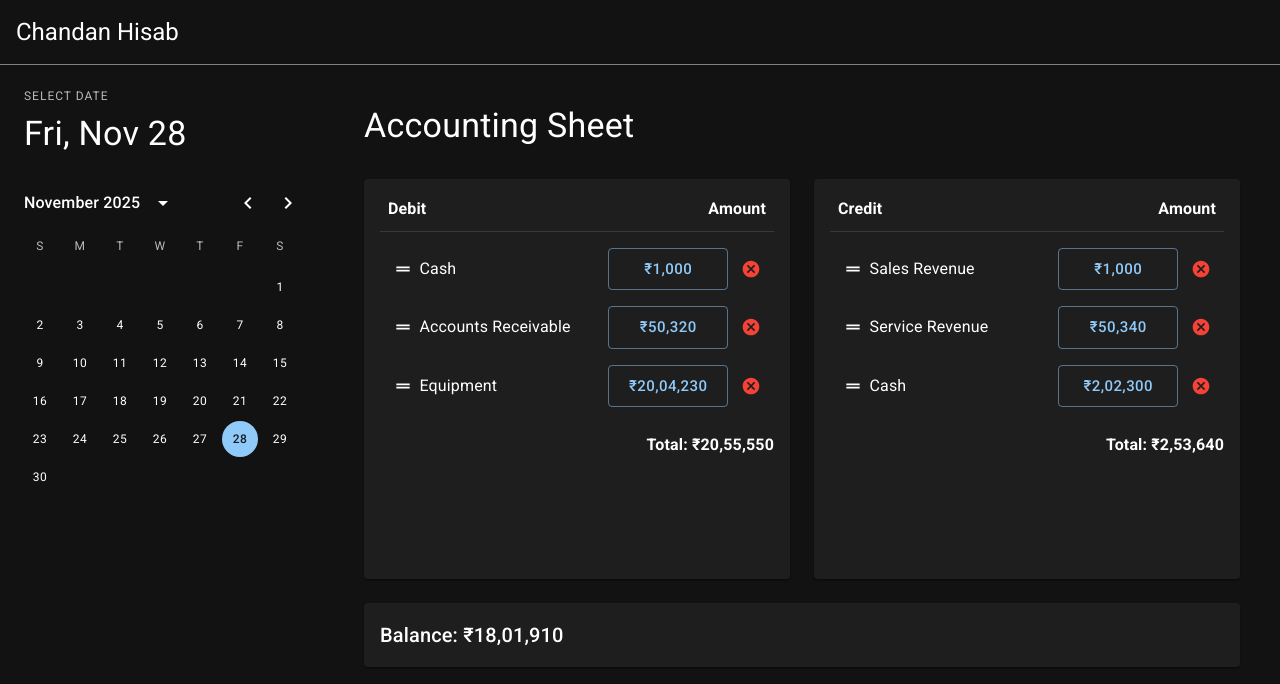
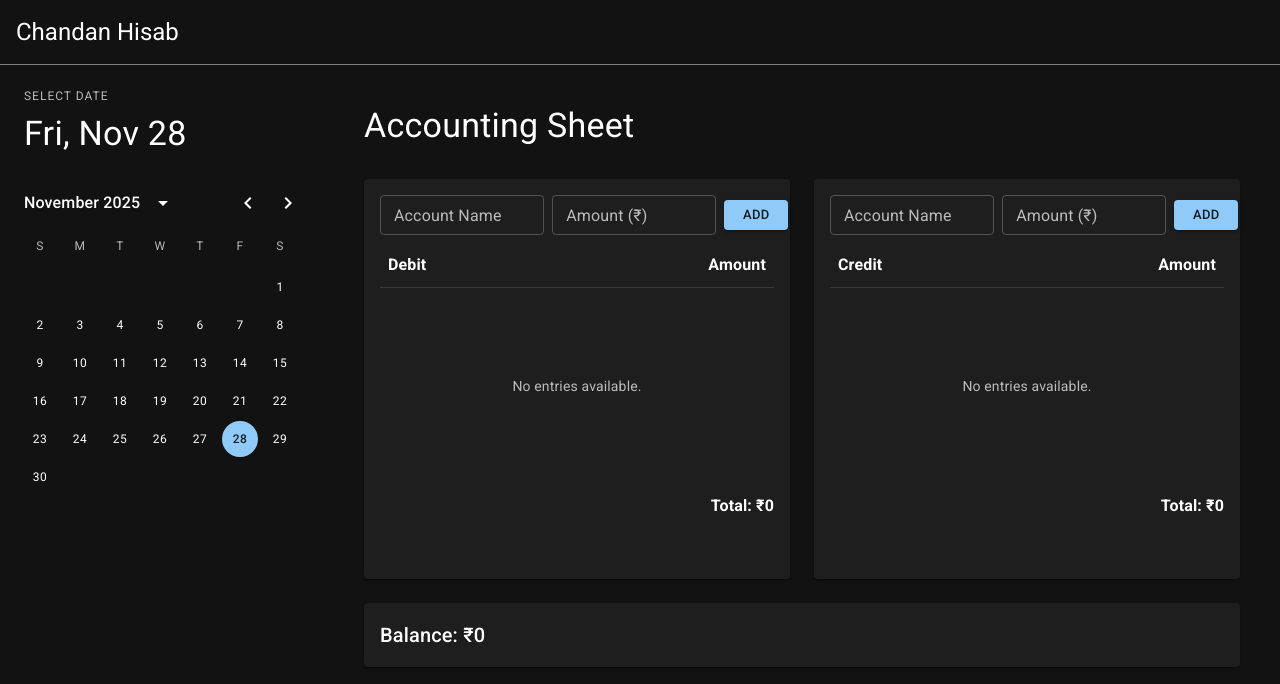
Before and after one commit to sidoshi/jama-udhar, a React (Vite) app: page / in a window 1280 px wide. Shown: the top 684 px of the page. Built offline with nearby package versions, Linux system fonts and the light colour scheme.

Commit message:
add entries

```diff
--- a/src/CashBook/CashBook.tsx
+++ b/src/CashBook/CashBook.tsx
@@ -1,4 +1,4 @@
-import { useState } from "react";
+import { useRef, useState } from "react";
 import {
   Paper,
   Typography,
@@ -7,6 +7,7 @@ import {
   Divider,
   IconButton,
   Button,
+  TextField,
 } from "@mui/material";
 import {
   DndContext,
@@ -106,12 +107,98 @@ function DNDRow({ entry }: DNDRowProps) {
   );
 }
 
+type AddEntryFormProps = {
+  type: Entry["type"];
+};
+
+function AddEntryForm({ type }: AddEntryFormProps) {
+  const addEntry = useAppStore((state) => state.addEntry);
+  const [account, setAccount] = useState("");
+  const [amount, setAmount] = useState<number | "">("");
+  const accountRef = useRef<HTMLInputElement>(null);
+
+  const onAccountChange = (e: React.ChangeEvent<HTMLInputElement>) => {
+    const newValue = e.target.value || "";
+    setAccount(newValue.toUpperCase());
+  };
+
+  const onAmountChange = (e: React.ChangeEvent<HTMLInputElement>) => {
+    const value = e.target.value;
+    const numberValue = Number(value.toString().replace(/[₹,]/g, ""));
+    if (isNaN(numberValue) || numberValue < 0) {
+      return;
+    }
+    setAmount(numberValue);
+  };
+
+  const onSubmit = (e: React.FormEvent) => {
+    e.preventDefault();
+    if (account.trim().length < 2) {
+      return;
+    }
+    if (amount === "" || amount === 0) {
+      return;
+    }
+
+    addEntry({
+      id: `${type}-${dayjs().unix()}`,
+      type,
+      account: account.trim(),
+      amount: amount,
+      previousAmmount: 0,
+    });
+
+    setAccount("");
+    setAmount("");
+    requestAnimationFrame(() => {
+      setTimeout(() => {
+        accountRef.current?.focus();
+      }, 0);
+    });
+  };
+
+  return (
+    <form onSubmit={onSubmit}>
+      <Grid container size={12} gap={1} alignItems="center" mb={2}>
+        <Grid size={5}>
+          <TextField
+            fullWidth
+            inputRef={accountRef}
+            label="Account Name"
+            variant="outlined"
+            size="small"
+            value={account}
+            onChange={onAccountChange}
+          />
+        </Grid>
+        <Grid size={5}>
+          <TextField
+            fullWidth
+            label="Amount (₹)"
+            variant="outlined"
+            size="small"
+            value={amount ? toLocaleRupeeString(amount) : ""}
+            onChange={onAmountChange}
+          />
+        </Grid>
+        <Grid size={1}>
+          <Button type="submit" fullWidth size="small" variant="contained">
+            Add
+          </Button>
+        </Grid>
+      </Grid>
+    </form>
+  );
+}
+
 type TableProps = {
   id: string;
   title: string;
+  type: Entry["type"];
   entries: Entry[];
 };
-function Table({ title, entries }: TableProps) {
+
+function Table({ title, entries, type }: TableProps) {
   return (
     <Box sx={{ flex: 1, minWidth: 300 }}>
       <Paper
@@ -120,6 +207,7 @@ function Table({ title, entries }: TableProps) {
           minHeight: 400,
         }}
       >
+        <AddEntryForm type={type} />
         <Grid container>
           <Grid container size={12} px={1}>
             <Grid size={8}>
@@ -137,6 +225,7 @@ function Table({ title, entries }: TableProps) {
           <Grid size={12}>
             <Divider sx={{ my: 1 }} />
           </Grid>
+
           {entries.length === 0 && (
             <Grid size={12} py={10} textAlign="center">
               <Typography variant="body2" color="textSecondary">
@@ -145,7 +234,7 @@ function Table({ title, entries }: TableProps) {
             </Grid>
           )}
 
-          {entries.map((entry) => (
+          {entries.reverse().map((entry) => (
             <DNDRow key={entry.id} entry={entry} />
           ))}
         </Grid>
@@ -200,8 +289,18 @@ export function CashBook() {
         </Box>
 
         <Box sx={{ display: "flex", gap: 3, mb: 3 }}>
-          <Table id="debit" title="Debit" entries={entries.debit} />
-          <Table id="credit" title="Credit" entries={entries.credit} />
+          <Table
+            type="debit"
+            id="debit"
+            title="Debit"
+            entries={entries.debit}
+          />
+          <Table
+            type="credit"
+            id="credit"
+            title="Credit"
+            entries={entries.credit}
+          />
         </Box>
 
         <Paper sx={{ p: 2 }}>
--- a/src/store/selectors/index.ts
+++ b/src/store/selectors/index.ts
@@ -47,6 +47,21 @@ export const getMostRecentCashBook = (activeDate: string) => {
   }
 };
 
+export const getCopiedFromMostRecentCashBook = (activeDate: string) => {
+  const mostRecentCashBook = getMostRecentCashBook(activeDate);
+  if (mostRecentCashBook) {
+    return {
+      ...mostRecentCashBook,
+      entries: mostRecentCashBook.entries.map((entry) => ({
+        ...entry,
+        previousAmmount: entry.amount,
+      })),
+      date: activeDate,
+      id: activeDate,
+    };
+  }
+};
+
 export const useEntriesForActiveDate = () => {
   const activeDate = useAppStore((state) => state.activeDate);
   let cashBook: CashBook | undefined = useAppStore(
--- a/src/store/slices/cashBookSlice.ts
+++ b/src/store/slices/cashBookSlice.ts
@@ -1,7 +1,7 @@
 import dayjs from "dayjs";
 import type { SliceStateCreator } from "../slice";
 import { DATE_FORMAT } from "../../utils";
-import { getMostRecentCashBook } from "../selectors";
+import { getCopiedFromMostRecentCashBook } from "../selectors";
 
 const EntryType = {
   debit: "debit",
@@ -13,6 +13,7 @@ type EntryType = (typeof EntryType)[keyof typeof EntryType];
 export type Entry = {
   id: string;
   account: string;
+  previousAmmount: number;
   amount: number;
   type: EntryType;
 };
@@ -29,143 +30,13 @@ export type CashBookSlice = {
 
   setActiveDate: (date: dayjs.Dayjs) => void;
   deleteEntry: (entryId: string) => void;
+  addEntry: (entry: Entry) => void;
+  updateEntry: (entry: Entry) => void;
 };
 
 export const createCashBookSlice: SliceStateCreator<CashBookSlice> = (set) => ({
   activeDate: dayjs().format("YYYY-MM-DD"),
-  cashBookByDate: {
-    "2025-11-20": {
-      id: "2025-11-20",
-      date: "2025-11-20",
-      entries: [
-        { id: "e1", account: "Cash", amount: 1000, type: "debit" },
-        { id: "e2", account: "Sales Revenue", amount: 1000, type: "credit" },
-        {
-          id: "e3",
-          account: "Accounts Receivable",
-          amount: 553400,
-          type: "debit",
-        },
-        {
-          id: "e4",
-          account: "Service Revenue",
-          amount: 5053240,
-          type: "credit",
-        },
-        {
-          id: "e5",
-          account: "Equipment",
-          amount: 205400,
-          type: "debit",
-        },
-        {
-          id: "e6",
-          account: "Cash",
-          amount: 23000,
-          type: "credit",
-        },
-      ],
-    },
-    // Sample data
-    "2025-11-26": {
-      id: "2025-11-26",
-      date: "2025-11-26",
-      entries: [
-        { id: "e1", account: "Cash", amount: 1000, type: "debit" },
-        { id: "e2", account: "Sales Revenue", amount: 1000, type: "credit" },
-        {
-          id: "e3",
-          account: "Accounts Receivable",
-          amount: 500,
-          type: "debit",
-        },
-        {
-          id: "e4",
-          account: "Service Revenue",
-          amount: 500,
-          type: "credit",
-        },
-        {
-          id: "e5",
-          account: "Equipment",
-          amount: 2000,
-          type: "debit",
-        },
-        {
-          id: "e6",
-          account: "Cash",
-          amount: 2000,
-          type: "credit",
-        },
-      ],
-    },
-
-    "2025-11-27": {
-      id: "2025-11-27",
-      date: "2025-11-27",
-      entries: [
-        { id: "e1", account: "Cash", amount: 1000, type: "debit" },
-        { id: "e2", account: "Sales Revenue", amount: 1000, type: "credit" },
-        {
-          id: "e3",
-          account: "Accounts Receivable",
-          amount: 553400,
-          type: "debit",
-        },
-        {
-          id: "e4",
-          account: "Service Revenue",
-          amount: 5053240,
-          type: "credit",
-        },
-        {
-          id: "e5",
-          account: "Equipment",
-          amount: 205400,
-          type: "debit",
-        },
-        {
-          id: "e6",
-          account: "Cash",
-          amount: 23000,
-          type: "credit",
-        },
-      ],
-    },
-
-    "2025-11-28": {
-      id: "2025-11-28",
-      date: "2025-11-28",
-      entries: [
-        { id: "e1", account: "Cash", amount: 1000, type: "debit" },
-        { id: "e2", account: "Sales Revenue", amount: 1000, type: "credit" },
-        {
-          id: "e3",
-          account: "Accounts Receivable",
-          amount: 50320,
-          type: "debit",
-        },
-        {
-          id: "e4",
-          account: "Service Revenue",
-          amount: 50340,
-          type: "credit",
-        },
-        {
-          id: "e5",
-          account: "Equipment",
-          amount: 2004230,
-          type: "debit",
-        },
-        {
-          id: "e6",
-          account: "Cash",
-          amount: 202300,
-          type: "credit",
-        },
-      ],
-    },
-  },
+  cashBookByDate: {},
 
   setActiveDate: (date: dayjs.Dayjs) =>
     set((state) => {
@@ -175,12 +46,11 @@ export const createCashBookSlice: SliceStateCreator<CashBookSlice> = (set) => ({
   deleteEntry: (entryId: string) =>
     set((state) => {
       if (state.cashBookByDate[state.activeDate] == null) {
-        const copiedCashBook = getMostRecentCashBook(state.activeDate);
+        const copiedCashBook = getCopiedFromMostRecentCashBook(
+          state.activeDate
+        );
         if (copiedCashBook) {
-          state.cashBookByDate[state.activeDate] = {
-            ...copiedCashBook,
-            date: state.activeDate,
-          };
+          state.cashBookByDate[state.activeDate] = copiedCashBook;
         }
       }
       const cashBook = state.cashBookByDate[state.activeDate];
@@ -188,4 +58,48 @@ export const createCashBookSlice: SliceStateCreator<CashBookSlice> = (set) => ({
         cashBook.entries = cashBook.entries.filter((e) => e.id !== entryId);
       }
     }),
+
+  addEntry: (entry: Entry) =>
+    set((state) => {
+      if (state.cashBookByDate[state.activeDate] == null) {
+        const copiedCashBook = getCopiedFromMostRecentCashBook(
+          state.activeDate
+        );
+        if (copiedCashBook) {
+          state.cashBookByDate[state.activeDate] = copiedCashBook;
+        } else {
+          state.cashBookByDate[state.activeDate] = {
+            id: state.activeDate,
+            date: state.activeDate,
+            entries: [],
+          };
+        }
+      }
+
+      const cashBook = state.cashBookByDate[state.activeDate];
+      if (cashBook) {
+        cashBook.entries.push(entry);
+      }
+    }),
+
+  updateEntry: (entry: Entry) =>
+    set((state) => {
+      if (state.cashBookByDate[state.activeDate] == null) {
+        const copiedCashBook = getCopiedFromMostRecentCashBook(
+          state.activeDate
+        );
+        if (copiedCashBook) {
+          state.cashBookByDate[state.activeDate] = copiedCashBook;
+        }
+      }
+      const cashBook = state.cashBookByDate[state.activeDate];
+      if (cashBook) {
+        const entryToUpdate = cashBook.entries.find((e) => e.id === entry.id);
+        if (entryToUpdate != null) {
+          entryToUpdate.amount = entry.amount;
+          entryToUpdate.account = entry.account;
+          entryToUpdate.type = entry.type;
+        }
+      }
+    }),
 });
```
